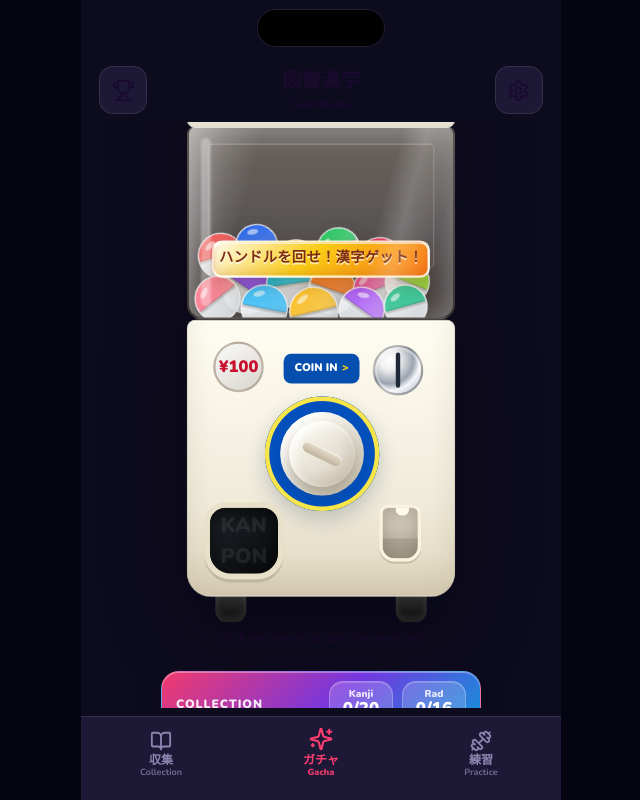
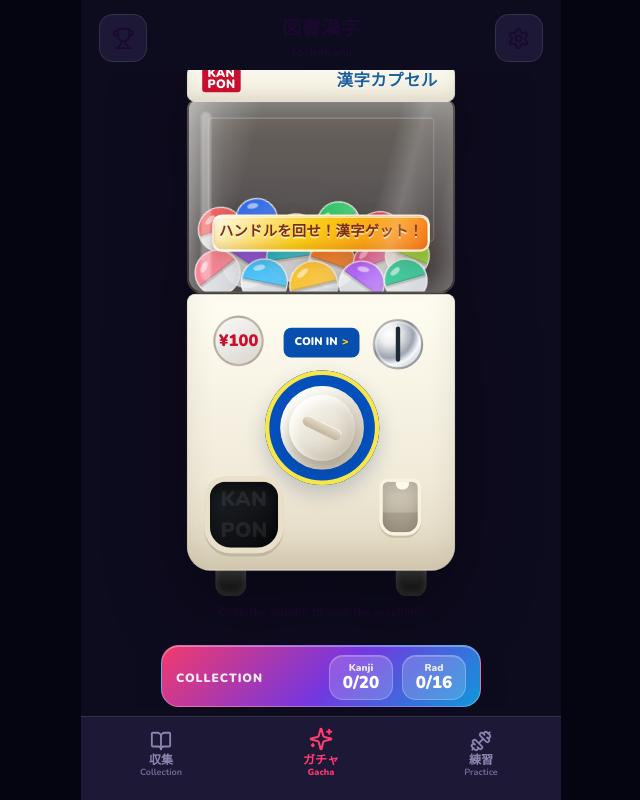
Before and after one commit to Evan-H-Rosenthal/ToshoKanji, a React (Vite) app: page / in a window 1280 px wide. Shown: the whole page, without its empty margins (319-959 px from the left). Built offline with nearby package versions, Linux system fonts and the light colour scheme.

Commit message:
Fix iOS Screen Safezone bug (hopefully)

```diff
--- a/src/app/components/PhoneFrame.tsx
+++ b/src/app/components/PhoneFrame.tsx
@@ -26,26 +26,9 @@ export function PhoneFrame({ children, darkMode }: { children: ReactNode; darkMo
           overflow: "hidden",
           paddingTop: "env(safe-area-inset-top)",
           paddingRight: "env(safe-area-inset-right)",
-          paddingBottom: "env(safe-area-inset-bottom)",
           paddingLeft: "env(safe-area-inset-left)",
         }}
       >
-        <div
-          aria-hidden
-          style={{
-            position: "absolute",
-            top: "calc(env(safe-area-inset-top) + 10px)",
-            left: "50%",
-            width: 126,
-            height: 36,
-            borderRadius: 999,
-            background: "rgba(0,0,0,0.92)",
-            boxShadow: "0 0 0 1px rgba(255,255,255,0.08)",
-            transform: "translateX(-50%)",
-            pointerEvents: "none",
-            zIndex: 100,
-          }}
-        />
         <div
           style={{
             flex: 1,
@@ -54,7 +37,6 @@ export function PhoneFrame({ children, darkMode }: { children: ReactNode; darkMo
             display: "flex",
             flexDirection: "column",
             position: "relative",
-            paddingTop: 52,
           }}
         >
           {children}
--- a/src/app/components/TabBar.tsx
+++ b/src/app/components/TabBar.tsx
@@ -14,10 +14,10 @@ export function TabBar({ active, onChange }: { active: Tab; onChange: (t: Tab) =
     <div
       style={{
         display: "flex",
-        height: 84,
+        height: "calc(84px + env(safe-area-inset-bottom))",
         background: "var(--card)",
         borderTop: "1px solid var(--border)",
-        paddingBottom: 10,
+        paddingBottom: "calc(10px + env(safe-area-inset-bottom))",
       }}
     >
       {tabs.map((tab) => {
```
